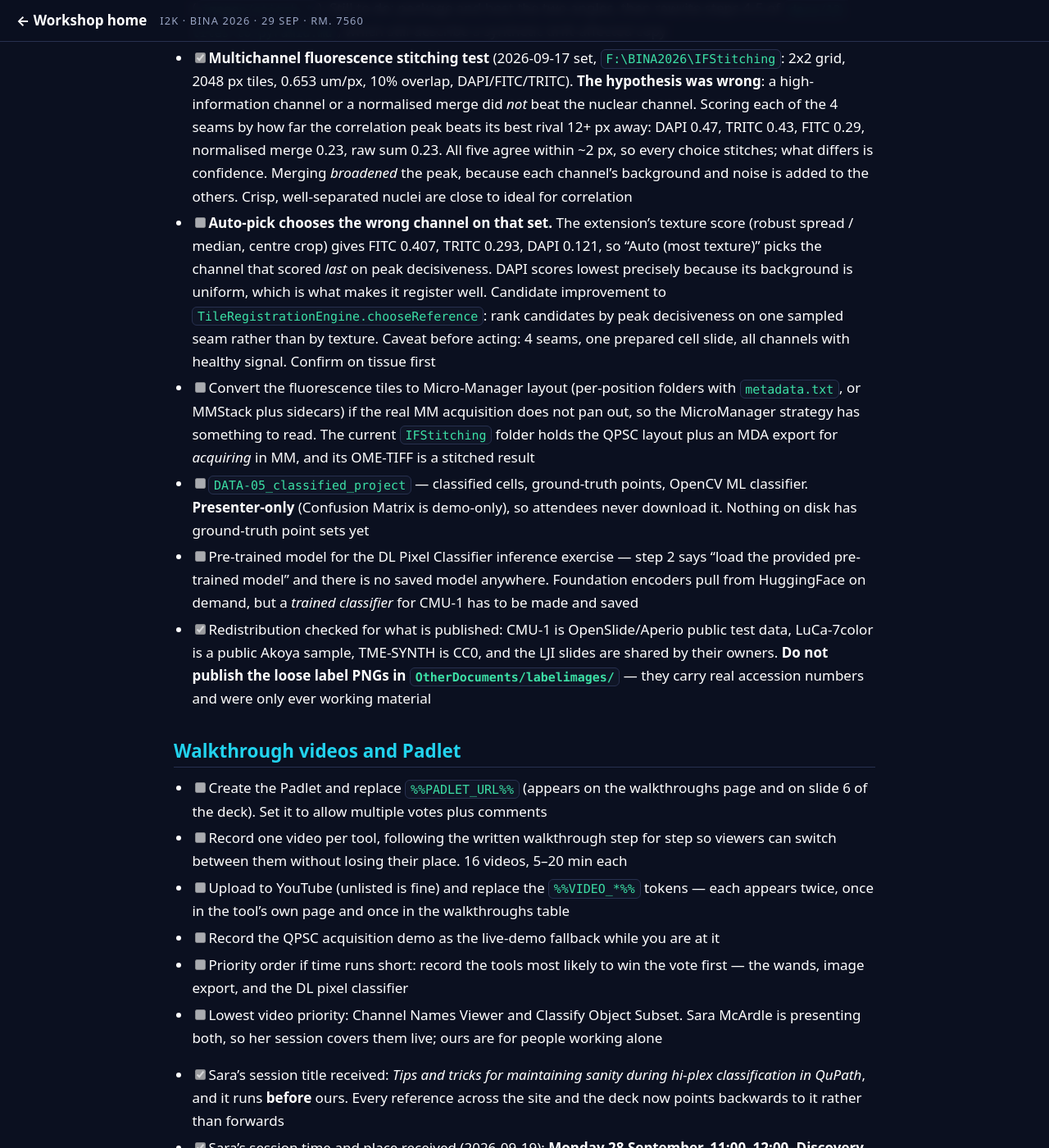
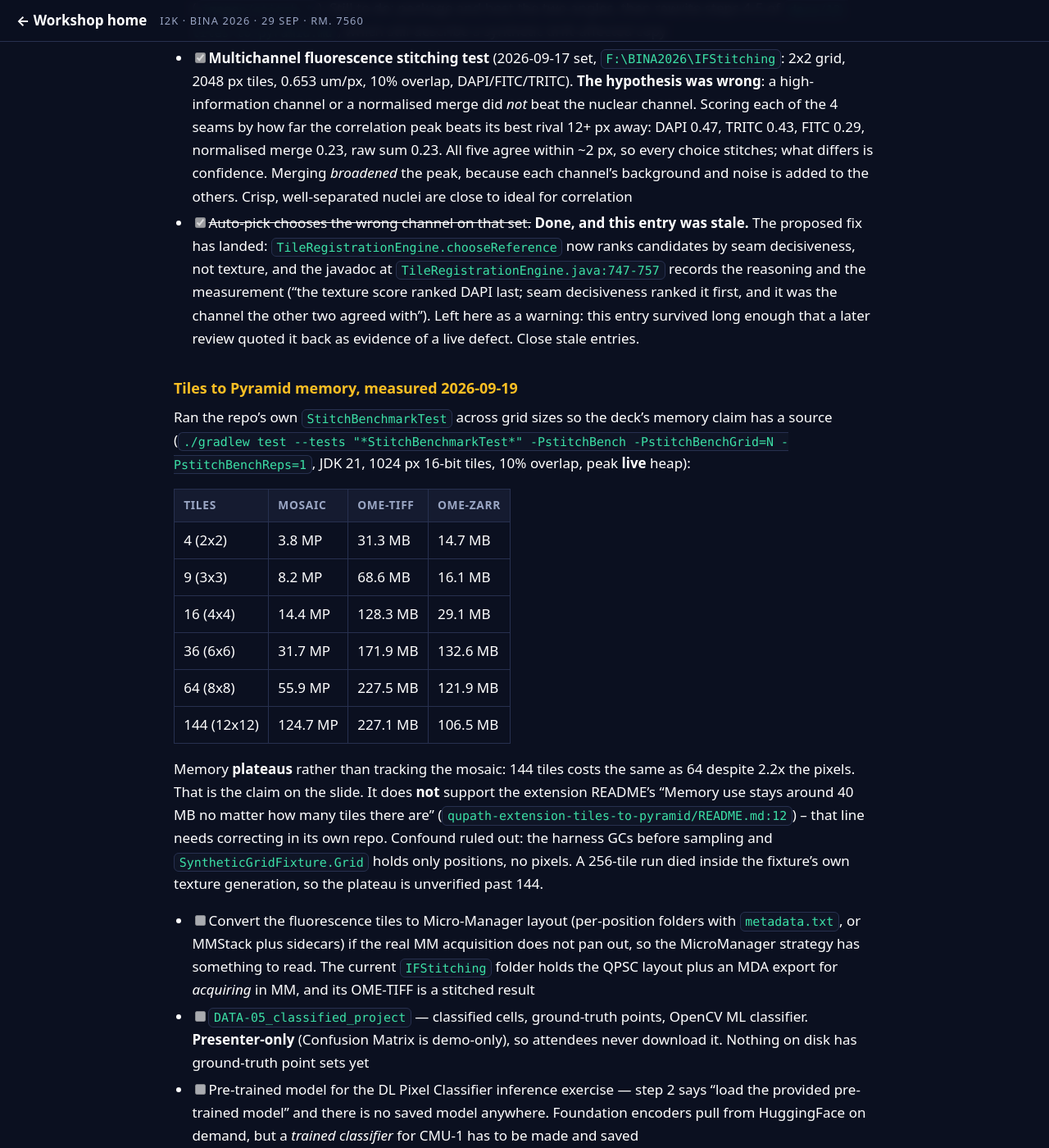
Before and after one commit to MichaelSNelson/BINA-I2K-2026-QuPath-Extensions, a Jekyll site: the page built from TODO.md, in a window 1280 px wide and 1400 px high, scrolled down 1814 px. Shown: the whole window at 82% size. Built offline with Jekyll 4.4.1, drawn with Linux system fonts in a browser that asks for light colours; our own code applies the rules of GitHub Pages for plain Markdown files.

Commit message:
Fix a checkably false compatibility claim, and make the memory figure traceable
'Nothing here runs on 0.6' is not true, and the catalog the audience
installs from says so: 9 of 13 entries declare version_range.min
v0.6.0, and both wands build against QuPath 0.6.0-rc4. Someone on 0.6
who adds the catalog sees nine installable extensions while the slide
tells them none work. Four entries genuinely need 0.7 (QP-CAT, Classify
Object Subset, Cluster 3D Navigator, OCR for Labels), and the workshop
is built and tested on 0.7, so that is now what the slide, the README
and the landing page say.

Also records the stitching memory measurements in TODO.md. The 227 MB
on the slide came from running the repo's own StitchBenchmarkTest today;
a reviewer grepped for it, found nothing, and filed it as unsourced,
which was fair - the number existed only in my head. The table is now
in the repo with the command that produces it.

Closes the stale chooseReference entry. The improvement it proposed had
already landed; the entry outlived the work and a later review quoted it
back as evidence of a live defect.

Claude-Session: https://claude.ai/code/session_01KwiACUr5MacuDvqp74c96o

```diff
--- a/TODO.md
+++ b/TODO.md
@@ -68,13 +68,37 @@ the maintainer section of the [README](README.md).
       five agree within ~2 px, so every choice stitches; what differs is confidence. Merging
       *broadened* the peak, because each channel's background and noise is added to the others.
       Crisp, well-separated nuclei are close to ideal for correlation
-- [ ] **Auto-pick chooses the wrong channel on that set.** The extension's texture score (robust
-      spread / median, centre crop) gives FITC 0.407, TRITC 0.293, DAPI 0.121, so "Auto (most
-      texture)" picks the channel that scored *last* on peak decisiveness. DAPI scores lowest
-      precisely because its background is uniform, which is what makes it register well.
-      Candidate improvement to `TileRegistrationEngine.chooseReference`: rank candidates by peak
-      decisiveness on one sampled seam rather than by texture. Caveat before acting: 4 seams,
-      one prepared cell slide, all channels with healthy signal. Confirm on tissue first
+- [x] ~~Auto-pick chooses the wrong channel on that set.~~ **Done, and this entry was stale.**
+      The proposed fix has landed: `TileRegistrationEngine.chooseReference` now ranks candidates
+      by seam decisiveness, not texture, and the javadoc at `TileRegistrationEngine.java:747-757`
+      records the reasoning and the measurement ("the texture score ranked DAPI last; seam
+      decisiveness ranked it first, and it was the channel the other two agreed with").
+      Left here as a warning: this entry survived long enough that a later review quoted it back
+      as evidence of a live defect. Close stale entries.
+
+### Tiles to Pyramid memory, measured 2026-09-19
+
+Ran the repo's own `StitchBenchmarkTest` across grid sizes so the deck's memory claim has a
+source (`./gradlew test --tests "*StitchBenchmarkTest*" -PstitchBench -PstitchBenchGrid=N
+-PstitchBenchReps=1`, JDK 21, 1024 px 16-bit tiles, 10% overlap, peak **live** heap):
+
+| Tiles | Mosaic | OME-TIFF | OME-Zarr |
+|---|---|---|---|
+| 4 (2x2) | 3.8 MP | 31.3 MB | 14.7 MB |
+| 9 (3x3) | 8.2 MP | 68.6 MB | 16.1 MB |
+| 16 (4x4) | 14.4 MP | 128.3 MB | 29.1 MB |
+| 36 (6x6) | 31.7 MP | 171.9 MB | 132.6 MB |
+| 64 (8x8) | 55.9 MP | 227.5 MB | 121.9 MB |
+| 144 (12x12) | 124.7 MP | 227.1 MB | 106.5 MB |
+
+Memory **plateaus** rather than tracking the mosaic: 144 tiles costs the same as 64 despite
+2.2x the pixels. That is the claim on the slide. It does **not** support the extension
+README's "Memory use stays around 40 MB no matter how many tiles there are"
+(`qupath-extension-tiles-to-pyramid/README.md:12`) -- that line needs correcting in its own
+repo. Confound ruled out: the harness GCs before sampling and `SyntheticGridFixture.Grid`
+holds only positions, no pixels. A 256-tile run died inside the fixture's own texture
+generation, so the plateau is unverified past 144.
+
 - [ ] Convert the fluorescence tiles to Micro-Manager layout (per-position folders with
       `metadata.txt`, or MMStack plus sidecars) if the real MM acquisition does not pan out, so
       the MicroManager strategy has something to read. The current `IFStitching` folder holds the
--- a/build_deck.js
+++ b/build_deck.js
@@ -380,7 +380,7 @@ content('Two things that catch everyone out', [
   'Extensions live per QuPath version \u2014 installing 0.7 will not disturb the 0.6 you already use',
   'Installing by hand instead? Take the jar with -all in the name; it bundles the dependencies',
   { t: 'Without it you get a ClassNotFoundException the first time you use the tool. The catalog picks the right jar for you' },
-], { note: 'Workshop requirement: QuPath 0.7.0 or later. Nothing here runs on 0.6.' });
+], { note: 'Bring QuPath 0.7.0 or later. Four of the thirteen require it, and the workshop is built and tested on it; the rest still declare 0.6.0 as their minimum.' });
 
 section('01', 'Dialog Manager, Wizard Wand, Polyline Wand', 'Small tools that pay for themselves on the first day');
 
--- a/index.html
+++ b/index.html
@@ -112,7 +112,7 @@ footer{border-top:1px solid var(--hair); margin-top:2rem; padding:1.6rem 0 4rem;
   <h2>Setup &mdash; 15 minutes at home</h2>
   <p class="note">Conference wifi will not survive thirty people downloading Python environments at 10:30 on the day. This is the whole of what you need.</p>
   <ol>
-    <li><b>Install QuPath 0.7.0 or later</b> &mdash; <a href="https://qupath.github.io/" target="_blank" rel="noopener noreferrer">qupath.github.io</a>. Nothing here runs on 0.6, and 0.7 keeps its own extensions folder, so an existing 0.6 setup is untouched.</li>
+    <li><b>Install QuPath 0.7.0 or later</b> &mdash; <a href="https://qupath.github.io/" target="_blank" rel="noopener noreferrer">qupath.github.io</a>. Four of the thirteen require 0.7 and everything here is built and tested on it, so on 0.6 you would get a partial set. QuPath 0.7 keeps its own extensions folder, so an existing 0.6 setup is untouched.</li>
     <li><b>Add one catalog.</b> <code>Extensions &gt; Manage extensions &gt; Manage extension catalogs &gt; Add catalog</code>, then paste:
       <code class="url">https://github.com/uw-loci/qupath-catalog-mikenelson</code>
       That is the only catalog you need &mdash; everything hands-on is in it.</li>
```
Also changed, not shown: README.md, 1 other file.
